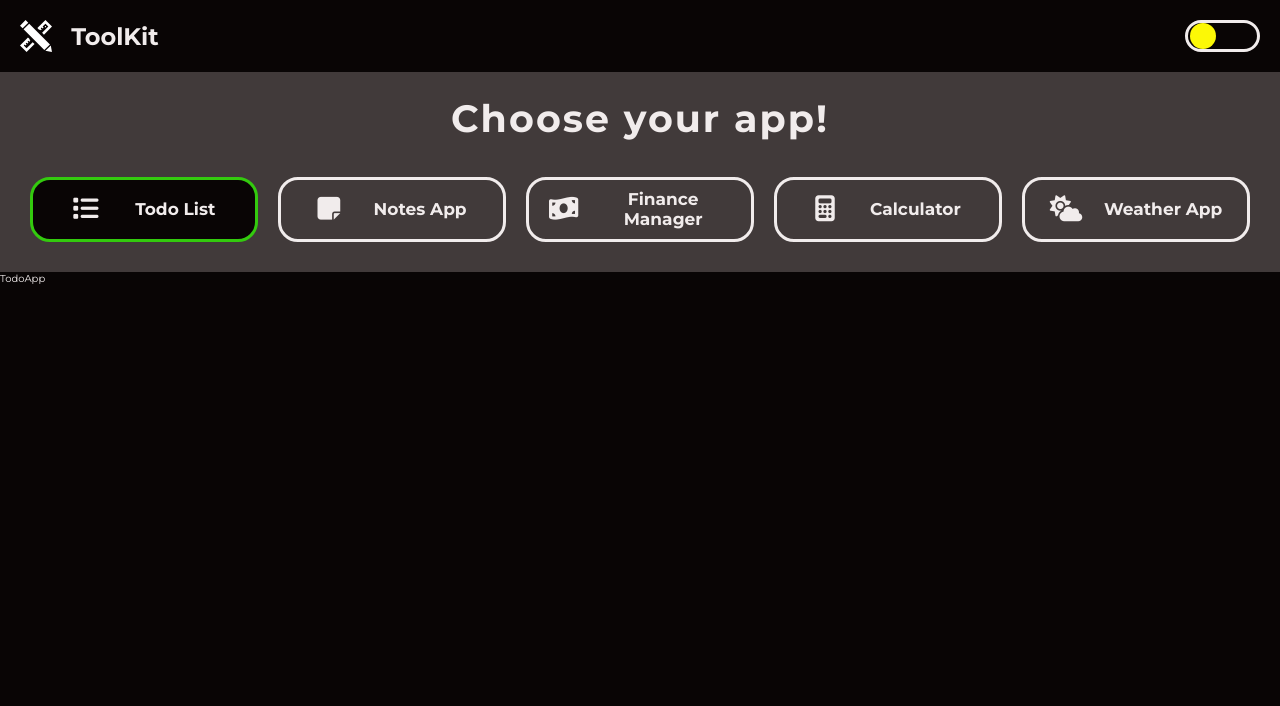
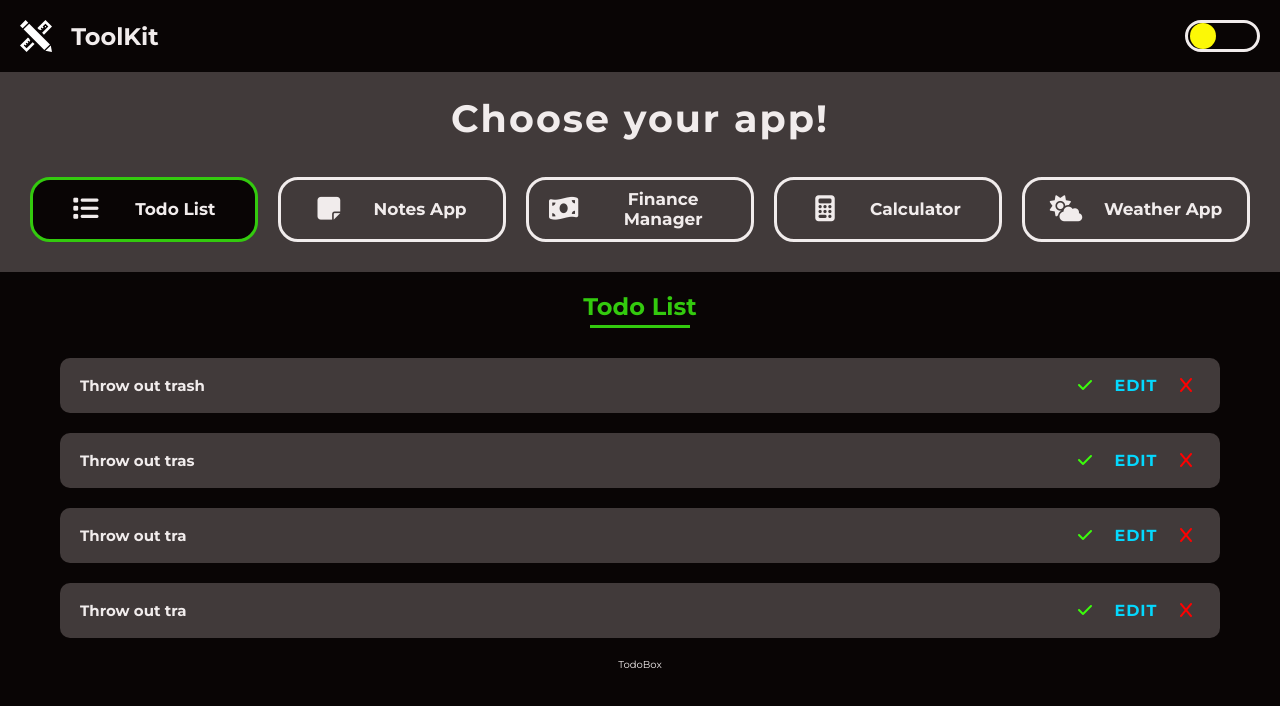
Before and after one commit to tomaszz95/toolkit, a React (Create React App) app: page / in a window 1280 px wide. Shown: the top 706 px of the page. Built offline with nearby package versions, Linux system fonts and the light colour scheme.

Commit message:
start todo section

```diff
--- a/src/components/hooks/useLocalStorage.js
+++ b/src/components/hooks/useLocalStorage.js
@@ -10,15 +10,15 @@ function useLocalStorage() {
 		window.localStorage.setItem(key, JSON.stringify(newValue))
 	}, [])
 
-	const removeValue = key => {
+	const removeValue = useCallback(key => {
 		localStorage.removeItem(key)
-	}
+	}, [])
 
-	const editValue = (key, newValue) => {
+	const editValue = useCallback((key, newValue) => {
 		const currentValue = localStorage.getItem(key)
 		const updatedValue = [...currentValue, newValue]
 		localStorage.setItem(key, JSON.stringify(updatedValue))
-	}
+	}, [])
 
 	return { getValue, addValue, removeValue, editValue }
 }
--- /dev/null
+++ b/src/components/layouts/AppsTitle.js
@@ -0,0 +1,12 @@
+import styles from './AppsTitle.module.css'
+
+const AppsTitle = ({ title }) => {
+	return (
+		<div className={styles.box}>
+			<h2 className={styles.title}>{title}</h2>
+			<div className={styles.line} />
+		</div>
+	)
+}
+
+export default AppsTitle
--- /dev/null
+++ b/src/components/layouts/AppsTitle.module.css
@@ -0,0 +1,20 @@
+.box {
+	display: flex;
+	flex-direction: column;
+	align-items: center;
+	padding: 1em;
+}
+
+.title {
+	margin-top: 0.4em;
+	font-size: 2.4em;
+	color: var(--highlight);
+}
+
+.line {
+	margin-top: 0.4em;
+	height: 3px;
+	width: 100%;
+	max-width: 100px;
+	background-color: var(--highlight);
+}
--- a/src/components/navigation/Navigation.js
+++ b/src/components/navigation/Navigation.js
@@ -1,4 +1,3 @@
-// import styles from './MainNavigation.module.css'
 import NavigationItemList from './NavigationItemList'
 import styles from './Navigation.module.css'
 
--- a/src/components/pages/TodoApp.js
+++ b/src/components/pages/TodoApp.js
@@ -1,5 +1,16 @@
+import AppsTitle from '../layouts/AppsTitle'
+import TodoListBox from '../todolist/TodoListBox'
+import AddTodoBox from '../todolist/AddTodoBox'
+import styles from './TodoApp.module.css'
+
 const TodoApp = () => {
-	return <div>TodoApp</div>
+	return (
+		<section className={styles.todo}>
+			<AppsTitle title='Todo List' />
+			<TodoListBox />
+			<AddTodoBox />
+		</section>
+	)
 }
 
 export default TodoApp
--- /dev/null
+++ b/src/components/pages/TodoApp.module.css
@@ -0,0 +1,8 @@
+.todo {
+	position: relative;
+	width: 100vw;
+	display: flex;
+	flex-direction: column;
+	align-items: center;
+	overflow: hidden;
+}
--- /dev/null
+++ b/src/components/todolist/AddTodoBox.js
@@ -0,0 +1,5 @@
+const AddTodoBox = () => {
+    return <p>TodoBox</p>
+}
+
+export default AddTodoBox
--- /dev/null
+++ b/src/components/todolist/TodoListBox.js
@@ -0,0 +1,39 @@
+import TodoListItem from './TodoListItem'
+import styles from './TodoListBox.module.css'
+
+const array = [
+	{
+		todoName: 'Throw out trash',
+		checked: false,
+		id: 1,
+	},
+	{
+		todoName: 'Throw out tras',
+		checked: false,
+		id: 2,
+	},
+	{
+		todoName: 'Throw out tra',
+		checked: false,
+		id: 3,
+	},
+	{
+		todoName: 'Throw out tra',
+		checked: false,
+		id: 4,
+	},
+]
+
+const TodoListBox = () => {
+	return array.length === 0 ? (
+		<p className={styles.error}>No tasks on the list...</p>
+	) : (
+		<ul className={styles.container}>
+			{array.map(arr => (
+				<TodoListItem key={arr.id} title={arr.todoName} />
+			))}
+		</ul>
+	)
+}
+
+export default TodoListBox
--- /dev/null
+++ b/src/components/todolist/TodoListBox.module.css
@@ -0,0 +1,17 @@
+.container {
+	display: flex;
+	flex-direction: column;
+	justify-content: center;
+	align-items: center;
+	padding: 1em 2em;
+	width: 100%;
+	max-width: 1200px;
+	list-style: none;
+}
+
+.error {
+	margin-top: 2em;
+	font-size: 1.5em;
+	font-weight: bold;
+	color: var(--alert);
+}
--- /dev/null
+++ b/src/components/todolist/TodoListItem.js
@@ -0,0 +1,22 @@
+import styles from './TodoListItem.module.css'
+
+const TodoListItem = ({ title }) => {
+	return (
+		<li className={styles.task}>
+			<p className={styles.title}>{title}</p>
+			<div className={styles.tools}>
+				<button className={styles.check} aria-label='Check / uncheck task'>
+					<i className='fa-solid fa-check'></i>
+				</button>
+				<button className={styles.edit} aria-label='Edit task'>
+					EDIT
+				</button>
+				<button className={styles.delete} aria-label='Delete task'>
+					<i className='fa-solid fa-x'></i>
+				</button>
+			</div>
+		</li>
+	)
+}
+
+export default TodoListItem
--- /dev/null
+++ b/src/components/todolist/TodoListItem.module.css
@@ -0,0 +1,65 @@
+.task {
+	display: flex;
+	justify-content: space-between;
+	align-items: center;
+	margin: 1em 0;
+	padding: 1em 2em;
+	width: 100%;
+	border-radius: 10px;
+	background-color: var(--element);
+}
+
+.title {
+	font-size: 1.5em;
+	color: var(--text);
+	font-weight: bold;
+}
+
+.tools {
+	min-width: 130px;
+}
+
+.check,
+.delete,
+.edit {
+	padding: 0.5em;
+	border: none;
+	background-color: transparent;
+	transition: background-color 0.3s;
+	border-radius: 35%;
+	cursor: pointer;
+	font-size: 1.6em;
+}
+
+.check i,
+.delete i {
+	pointer-events: none;
+}
+
+.check:hover,
+.delete:hover,
+.edit:hover {
+	background-color: var(--primary);
+}
+
+.check {
+	color: var(--check);
+	margin-right: 0.4em;
+}
+
+.delete {
+	color: var(--alert);
+	margin-left: 0.4em;
+}
+
+.edit {
+	color: var(--edit);
+	font-weight: 600;
+	letter-spacing: 1px;
+}
+
+.checked {
+	font-style: italic;
+	text-decoration: line-through;
+	font-weight: lighter;
+}
```
Also changed, not shown: src/components/todolist/TodoModal.js (added).
